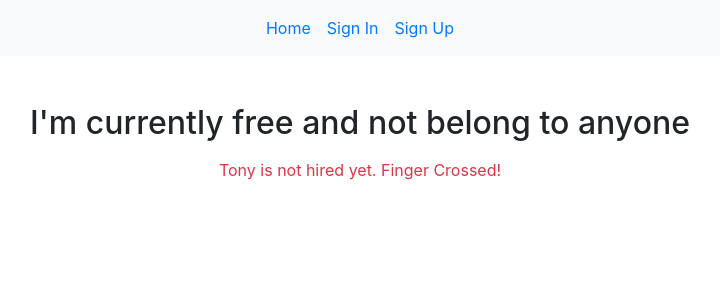
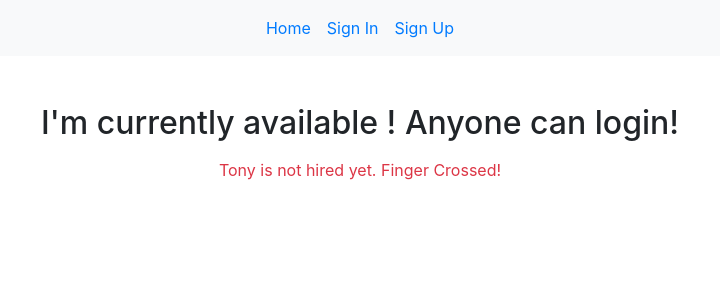
Before and after one commit to tonyvugithub/dataraction_test, a React (Create React App) app: page / in a window 1280 px wide. Shown: the top 300 px of the page, without its empty margins (280-1000 px from the left). Built offline with nearby package versions, Linux system fonts and the light colour scheme.

Commit message:
Updated initial statement

```diff
--- a/src/pages/Index/Index.js
+++ b/src/pages/Index/Index.js
@@ -17,7 +17,7 @@ export default () => {
         </div>
       ) : (
         <div className={'mt-5 ' + classes.initial}>
-          <h2>I'm currently free and not belong to anyone</h2>
+          <h2>I'm currently available ! Anyone can login!</h2>
           <p className="mt-3 text-danger">
             Tony is not hired yet. Finger Crossed!
           </p>
```
